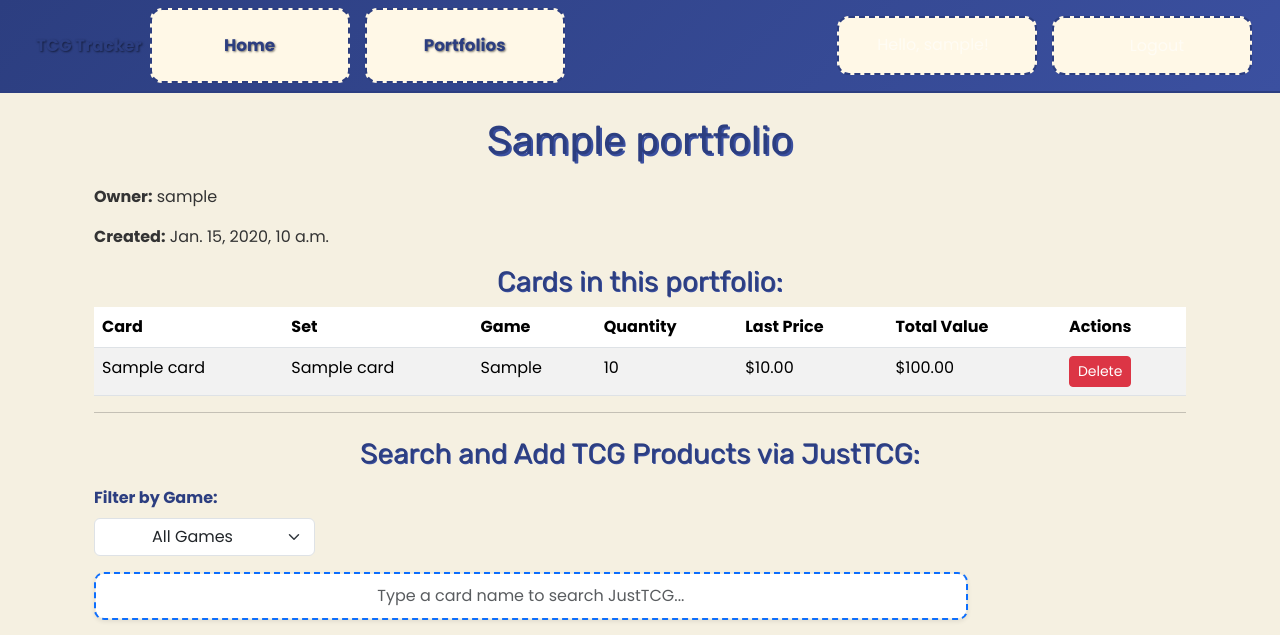
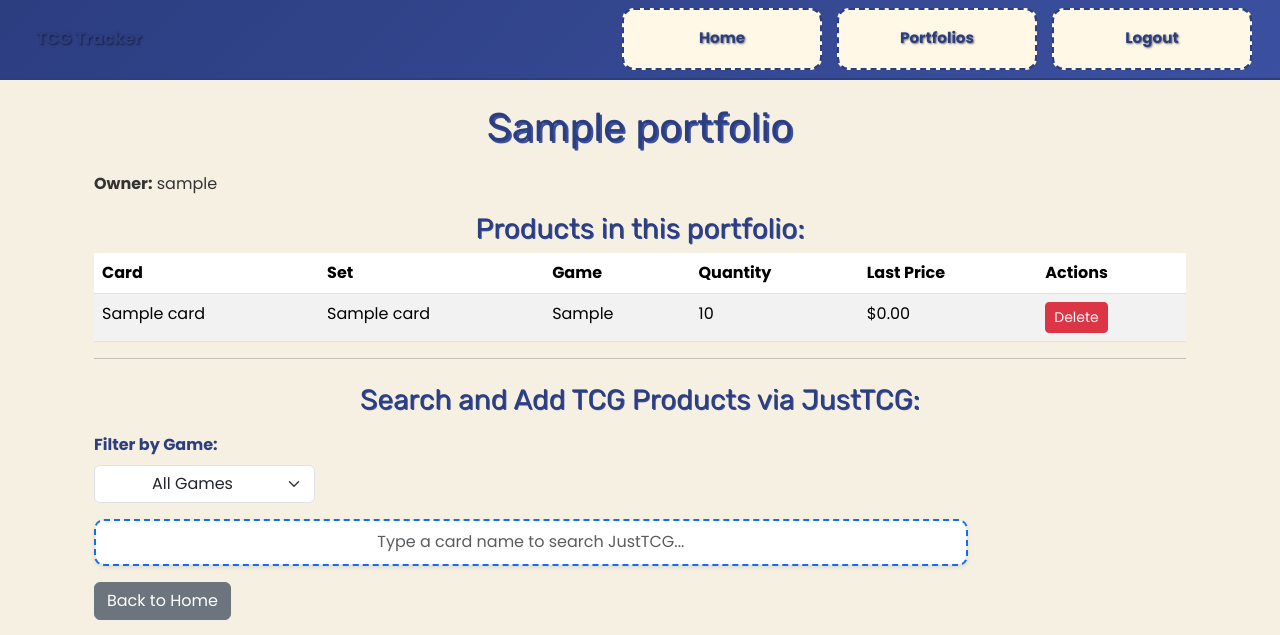
Before and after one commit to adamzhujiang/tcg-tracker-app, a Django app: page /portfolio/1/ in a window 1280 px wide. Shown: the top 635 px of the page. Run offline with Django 5.2, Linux system fonts and the light colour scheme; a user stored in the database is signed in; tables that the repository leaves empty hold one stand-in row (values such as "Sample post").

Commit message:
small tweaks to nav

```diff
--- a/core/admin.py
+++ b/core/admin.py
@@ -3,7 +3,7 @@ from .models import Card, Portfolio, PortfolioEntry, PricePoint
 
 @admin.register(Card)
 class CardAdmin(admin.ModelAdmin):
-    list_display = ("name", "set_name", "game", "last_price", "volatility", "last_updated")
+    list_display = ("name", "set_name", "game", "price_at_addition", "volatility", "last_updated")
     search_fields = ("name", "set_name", "game")
     list_filter = ("game",)
 
--- a/core/models.py
+++ b/core/models.py
@@ -4,12 +4,12 @@ from django.contrib.auth import get_user_model
 User = get_user_model()
 
 class Card(models.Model):
-    tcg_id = models.CharField(max_length=100, unique=True)  # id from JustTCG
+    tcg_id = models.CharField(max_length=100, unique=True)
     name = models.CharField(max_length=255)
     set_name = models.CharField(max_length=255, blank=True, null=True)
     game = models.CharField(max_length=50, db_index=True)
-    last_price = models.DecimalField(max_digits=12, decimal_places=2, null=True, blank=True)
-    volatility = models.FloatField(default=0.0)   # percent or absolute, your choice
+    price_at_addition = models.FloatField(default=0)
+    volatility = models.FloatField(default=0.0)
     last_updated = models.DateTimeField(null=True, blank=True)
 
     def __str__(self):
--- a/core/static/core/css/theme.css
+++ b/core/static/core/css/theme.css
@@ -331,3 +331,8 @@ form > button:hover {
     margin-bottom: 10px;
     color: #2c3e80;
 }
+
+.navbar-nav .nav-link {
+    font-size: 0.95rem;  /* smaller text */
+    padding: 0.15rem 0.15rem; /* less padding around buttons */
+}
--- a/core/templates/core/base.html
+++ b/core/templates/core/base.html
@@ -10,41 +10,25 @@
     <link rel="stylesheet" href="{% static 'core/css/theme.css' %}">
 </head>
 <body>
-    <nav class="navbar navbar-expand-lg navbar-dark bg-primary mb-4">
+<nav class="navbar navbar-expand-md navbar-dark bg-primary mb-4">
   <div class="container-fluid">
-            <a class="navbar-brand" href="{% url 'home' %}">TCG Tracker</a>
+    <a class="navbar-brand text-beige" href="{% url 'home' %}">TCG Tracker</a>
     <button class="navbar-toggler" type="button" data-bs-toggle="collapse" data-bs-target="#navbarNav"
             aria-controls="navbarNav" aria-expanded="false" aria-label="Toggle navigation">
         <span class="navbar-toggler-icon"></span>
     </button>
 
-            <div class="collapse navbar-collapse" id="navbarNav">
-                <ul class="navbar-nav me-auto mb-2 mb-lg-0">
+    <div class="collapse navbar-collapse justify-content-end" id="navbarNav">
+        <ul class="navbar-nav">
             <li class="nav-item">
-                        <a class="nav-link" href="{% url 'home' %}">Home</a>
+                <a class="nav-link small" href="{% url 'home' %}">Home</a>
             </li>
             <li class="nav-item">
-                        <a class="nav-link" href="{% url 'portfolios' %}">Portfolios</a>
+                <a class="nav-link small" href="{% url 'portfolios' %}">Portfolios</a>
             </li>
-                </ul>
-
-                <ul class="navbar-nav ms-auto mb-2 mb-lg-0">
             {% if user.is_authenticated %}
             <li class="nav-item">
-        <span class="navbar-text me-2">Hello, {{ user.username }}!</span>
-    </li>
-    <li class="nav-item">
-        <form method="post" action="{% url 'logout' %}">
-            {% csrf_token %}
-            <button type="submit" class="nav-link btn btn-link p-0" style="display: inline; border: none; background: none;">Logout</button>
-        </form>
-    </li>
-{% else %}
-    <li class="nav-item">
-        <a class="nav-link" href="{% url 'login' %}">Login</a>
-    </li>
-    <li class="nav-item">
-        <a class="nav-link" href="{% url 'register' %}">Register</a>
+                <a class="nav-link small" href="{% url 'logout' %}">Logout</a>
             </li>
             {% endif %}
         </ul>
--- a/core/templates/core/home.html
+++ b/core/templates/core/home.html
@@ -12,7 +12,7 @@
     </p>
 
     {% if user.is_authenticated %}
-        <a href="{% url 'portfolios' %}" class="button whimsical-button px-6 py-3 rounded-lg mb-4">
+        <a href="{% url 'portfolios' %}" class="button whimsical-button px-6 py-3 rounded-lg mt-20">
             View My Portfolios
         </a>
 
--- a/core/templates/core/portfolio_detail.html
+++ b/core/templates/core/portfolio_detail.html
@@ -4,9 +4,8 @@
 <div class="container mt-4">
   <h1>{{ portfolio.name }}</h1>
   <p><strong>Owner:</strong> {{ portfolio.user.username }}</p>
-  <p><strong>Created:</strong> {{ portfolio.created_at }}</p>
 
-  <h3>Cards in this portfolio:</h3>
+  <h3>Products in this portfolio:</h3>
   {% if portfolio.entries.all %}
     <table class="table table-striped">
       <thead>
@@ -16,7 +15,6 @@
           <th>Game</th>
           <th>Quantity</th>
           <th>Last Price</th>
-          <th>Total Value</th>
           <th>Actions</th>
         </tr>
       </thead>
@@ -27,8 +25,7 @@
             <td>{{ entry.card.set_name }}</td>
             <td>{{ entry.card.game }}</td>
             <td>{{ entry.quantity }}</td>
-            <td>${{ entry.card.last_price|default:"0.00" }}</td>
-            <td>{% if entry.total_value %}${{ entry.total_value }}{% else %}N/A{% endif %}</td>
+            <td>${{ entry.price_at_addition|default:"0.00" }}</td>
             <td>
               <button type="button" class="btn btn-danger btn-sm delete-btn" data-entry-id="{{ entry.id }}">Delete</button>
             </td>
@@ -118,7 +115,10 @@ document.addEventListener("DOMContentLoaded", function() {
   formData.append('name', card.name);
   formData.append('set_name', card.set_name || '');
   formData.append('game', card.game || '');
-    formData.append('last_price', card.price || 0);
+
+const price = card.variants && card.variants.length > 0 ? card.variants[0].price : 0;
+formData.append('price_at_addition', parseFloat(price));
+
   formData.append('quantity', 1);
 
   fetch("{% url 'add_card_to_portfolio' portfolio.id %}", {
--- a/core/views.py
+++ b/core/views.py
@@ -3,7 +3,7 @@ from django.contrib.auth import authenticate, login
 from django.contrib import messages
 from django.contrib.auth.decorators import login_required
 from django.contrib.auth.models import User
-from django.http import JsonResponse, HttpResponseBadRequest
+from django.http import JsonResponse
 from django.views.decorators.http import require_GET, require_POST
 from django.conf import settings
 import requests
@@ -11,7 +11,6 @@ import json
 from .models import Portfolio, PortfolioEntry, Card
 from django.views.decorators.csrf import csrf_exempt
 from django.contrib.auth import views as auth_views
-
 
 
 def login_view(request):
@@ -54,8 +53,12 @@ def add_portfolio(request):
 
 @login_required
 def portfolio_detail(request, pk):
+    """
+    Shows all cards in a portfolio, including last price and quantity.
+    Passes all necessary context for front-end rendering.
+    """
     portfolio = get_object_or_404(Portfolio, pk=pk, user=request.user)
-    entries = PortfolioEntry.objects.filter(portfolio=portfolio)
+    entries = PortfolioEntry.objects.filter(portfolio=portfolio).select_related('card')
     context = {
         "portfolio": portfolio,
         "entries": entries,
@@ -67,31 +70,49 @@ def portfolio_detail(request, pk):
 @login_required
 @require_POST
 def add_card_to_portfolio(request, portfolio_id):
-    if request.method == 'POST':
-        card_id = request.POST.get('card_id')
-        name = request.POST.get('name')
-        set_name = request.POST.get('set_name')
-        game = request.POST.get('game')
-        last_price = request.POST.get('last_price') or 0
-        quantity = request.POST.get('quantity') or 1
+    """
+    AJAX view to add a card to a portfolio.
+    Ensures last_price is stored as a float.
+    """
+    card_id = request.POST.get('card_id')
+    name = request.POST.get('name')
+    set_name = request.POST.get('set_name')
+    game = request.POST.get('game')
+    last_price = request.POST.get('last_price') or 0
+    quantity = request.POST.get('quantity') or 1
 
-        if not card_id or not name:
-            return JsonResponse({'success': False, 'error': 'Card ID and name are required.'})
+    if not card_id or not name:
+        return JsonResponse({'success': False, 'error': 'Card ID and name are required.'})
 
-        card, created = Card.objects.get_or_create(
-            tcg_id=card_id,
-            defaults={'name': name, 'set_name': set_name, 'game': game, 'last_price': last_price}
-        )
+    try:
+        last_price = float(last_price)
+    except ValueError:
+        last_price = 0.0
 
-        portfolio = Portfolio.objects.get(id=portfolio_id)
-        entry, created = PortfolioEntry.objects.get_or_create(
-            portfolio=portfolio,
-            card=card,
-            defaults={'quantity': quantity}
-        )
+    try:
+        quantity = int(quantity)
+    except ValueError:
+        quantity = 1
 
-        return JsonResponse({'success': True})
-    return JsonResponse({'success': False, 'error': 'Invalid request method.'})
+    card, created = Card.objects.get_or_create(
+        tcg_id=card_id,
+        defaults={'name': name, 'set_name': set_name, 'game': game, 'last_price': last_price}
+    )
+
+    portfolio = get_object_or_404(Portfolio, pk=portfolio_id, user=request.user)
+    entry, created = PortfolioEntry.objects.get_or_create(
+        portfolio=portfolio,
+        card=card,
+        defaults={'quantity': quantity}
+    )
+
+    if not created:
+        entry.quantity += quantity
+        entry.last_price = last_price
+        entry.save()
+
+    return JsonResponse({'success': True})
+
 
 @login_required
 def register_view(request):
@@ -140,18 +161,21 @@ def search_cards(request):
     except requests.RequestException as e:
         return JsonResponse({"error": str(e)}, status=500)
 
-@csrf_exempt
+
+@login_required
+@require_POST
 def delete_card_from_portfolio(request, portfolio_id):
-    if request.method != 'POST':
-        return JsonResponse({'success': False, 'error': 'Invalid request method.'})
-
+    """
+    AJAX view to delete a card from a portfolio.
+    Properly handles CSRF by requiring login and POST method.
+    """
     try:
         data = json.loads(request.body)
         entry_id = data.get('entry_id')
         if not entry_id:
             return JsonResponse({'success': False, 'error': 'PortfolioEntry ID is required.'})
 
-        entry = PortfolioEntry.objects.get(id=entry_id)
+        entry = PortfolioEntry.objects.get(id=entry_id, portfolio_id=portfolio_id)
         entry.delete()
         return JsonResponse({'success': True})
     except PortfolioEntry.DoesNotExist:
@@ -159,10 +183,18 @@ def delete_card_from_portfolio(request, portfolio_id):
     except Exception as e:
         return JsonResponse({'success': False, 'error': str(e)})
 
+
 @login_required
 def delete_portfolio(request, pk):
+    """
+    Deletes a portfolio and all its entries.
+    Handles only POST requests to perform deletion.
+    """
     portfolio = get_object_or_404(Portfolio, pk=pk, user=request.user)
     if request.method == "POST":
         portfolio.delete()
+        messages.success(request, "Portfolio deleted successfully.")
         return redirect('portfolios')
-    return redirect('portfolios')
+    else:
+        messages.error(request, "Invalid request method.")
+        return redirect('portfolios')
```
Also changed, not shown: core/migrations/0002_remove_card_last_price_card_price_at_addition.py (added). Lines whose indentation alone changed are shown as unchanged.
